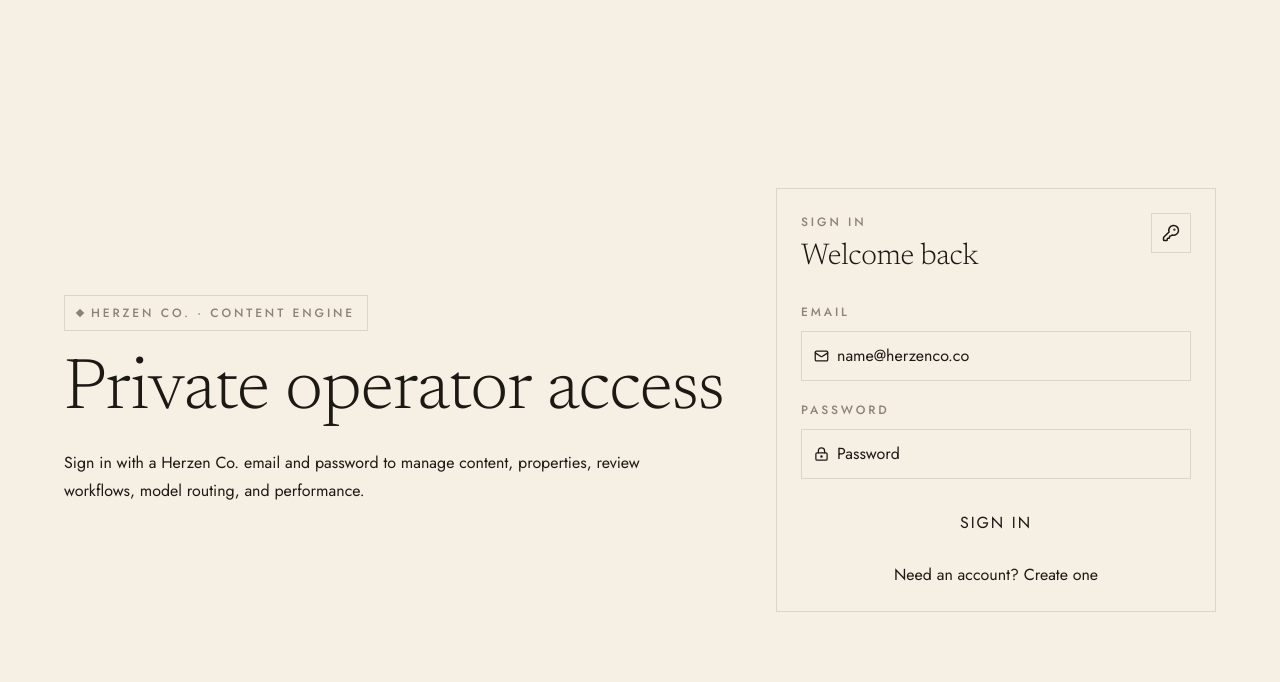
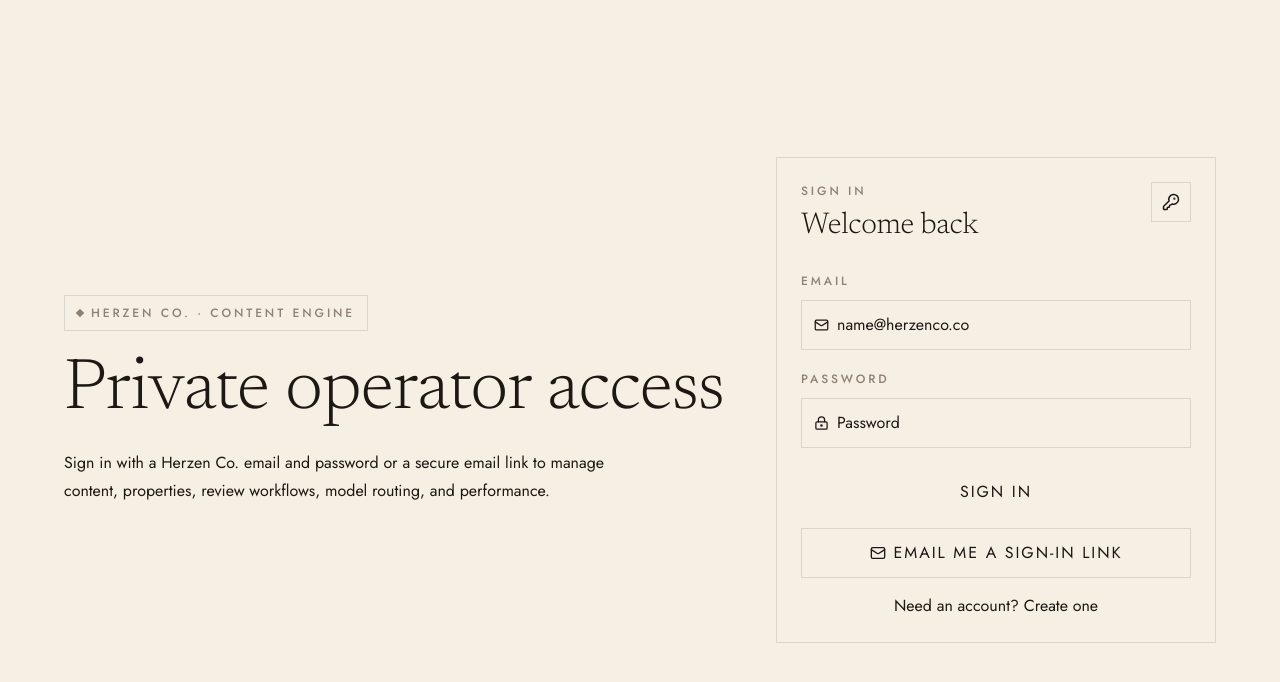
Before and after one commit to herzenco/HerzenCo-ContentGenerator, a Next.js app: page / in a window 1280 px wide. Shown: the top 682 px of the page. Built offline with nearby package versions, Linux system fonts and the light colour scheme; no server answers.

Commit message:
add passwordless Lupe sign in

```diff
--- a/package.json
+++ b/package.json
@@ -30,5 +30,8 @@
     "eslint-config-next": "16.2.10",
     "tailwindcss": "^4",
     "typescript": "^5"
+  },
+  "overrides": {
+    "@hono/node-server": "2.0.11"
   }
 }
--- a/src/components/auth-form.tsx
+++ b/src/components/auth-form.tsx
@@ -66,6 +66,25 @@ export function AuthForm({ allowedDomain }: AuthFormProps) {
     window.location.reload();
   }
 
+  async function handleMagicLink() {
+    setMessage("");
+    if (!hasAllowedDomain) {
+      setMessage(`Use your @${allowedDomain} email address.`);
+      return;
+    }
+    setIsSubmitting(true);
+    const supabase = createClient();
+    const { error } = await supabase.auth.signInWithOtp({
+      email: normalizedEmail,
+      options: {
+        emailRedirectTo: `${window.location.origin}/auth/confirm`,
+        shouldCreateUser: false,
+      },
+    });
+    setIsSubmitting(false);
+    setMessage(error ? error.message : "Sign-in link sent. Check your Herzen Co. inbox.");
+  }
+
   return (
     <main className="min-h-screen bg-[var(--color-paper)] px-5 py-8 text-[var(--color-ink)]">
       <section className="mx-auto grid min-h-[calc(100vh-4rem)] max-w-6xl items-center gap-8 lg:grid-cols-[1fr_440px]">
@@ -78,7 +97,7 @@ export function AuthForm({ allowedDomain }: AuthFormProps) {
             Private operator access
           </h1>
           <p className="mt-5 max-w-xl text-base leading-7 text-[var(--color-text-secondary)]">
-            Sign in with a Herzen Co. email and password to manage content,
+            Sign in with a Herzen Co. email and password or a secure email link to manage content,
             properties, review workflows, model routing, and performance.
           </p>
         </div>
@@ -150,6 +169,18 @@ export function AuthForm({ allowedDomain }: AuthFormProps) {
             {mode === "sign-in" ? "Sign in" : "Create account"}
           </button>
 
+          {mode === "sign-in" && (
+            <button
+              className="mt-3 inline-flex w-full items-center justify-center gap-2 border border-[var(--color-border)] px-4 py-3 text-xs font-semibold uppercase tracking-[0.12em] text-[var(--color-ink)] transition-colors hover:border-[var(--color-clay)] hover:text-[var(--color-clay)] disabled:cursor-not-allowed disabled:opacity-60"
+              disabled={isSubmitting}
+              onClick={handleMagicLink}
+              type="button"
+            >
+              <Mail size={16} />
+              Email me a sign-in link
+            </button>
+          )}
+
           <button
             className="mt-4 w-full text-center text-sm text-[var(--color-text-secondary)] transition-colors hover:text-[var(--color-clay)]"
             onClick={() => {
```
Also changed, not shown: 1 other file (tests, documents, lock files or other folders).
